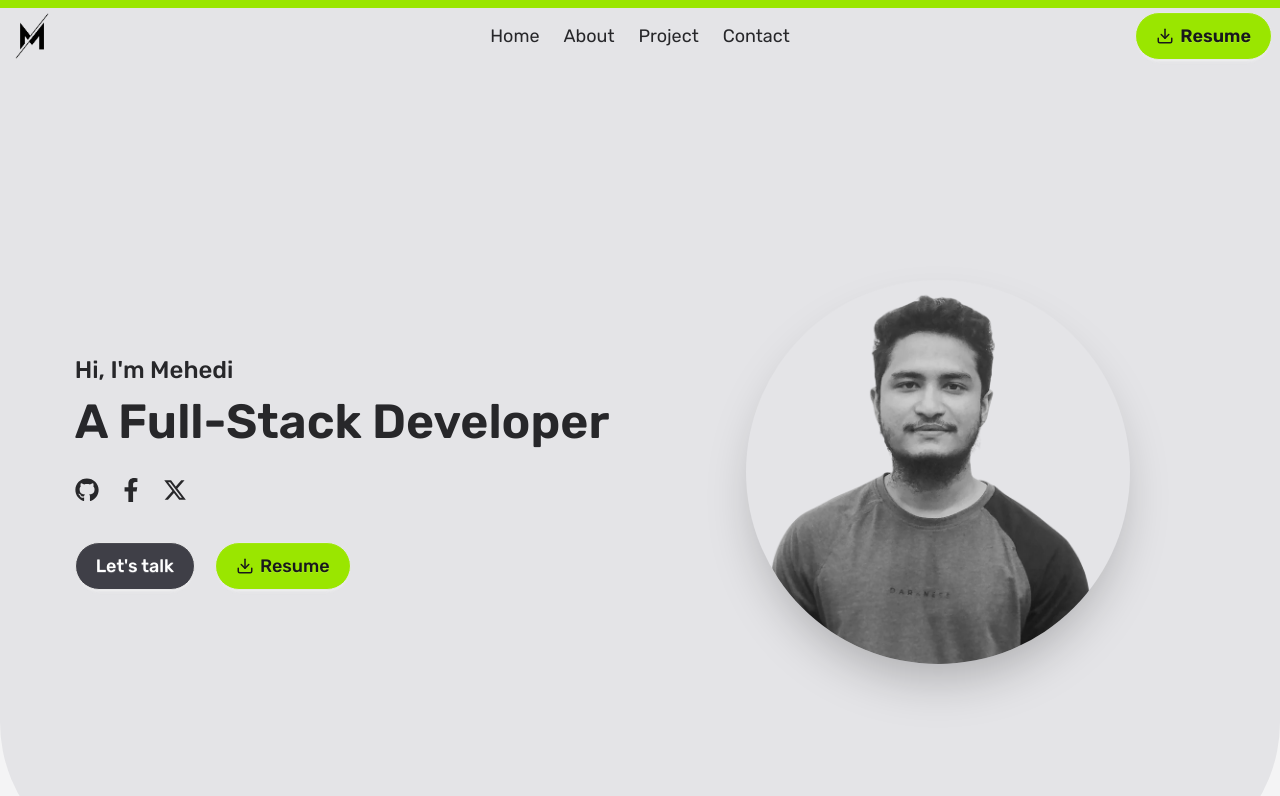
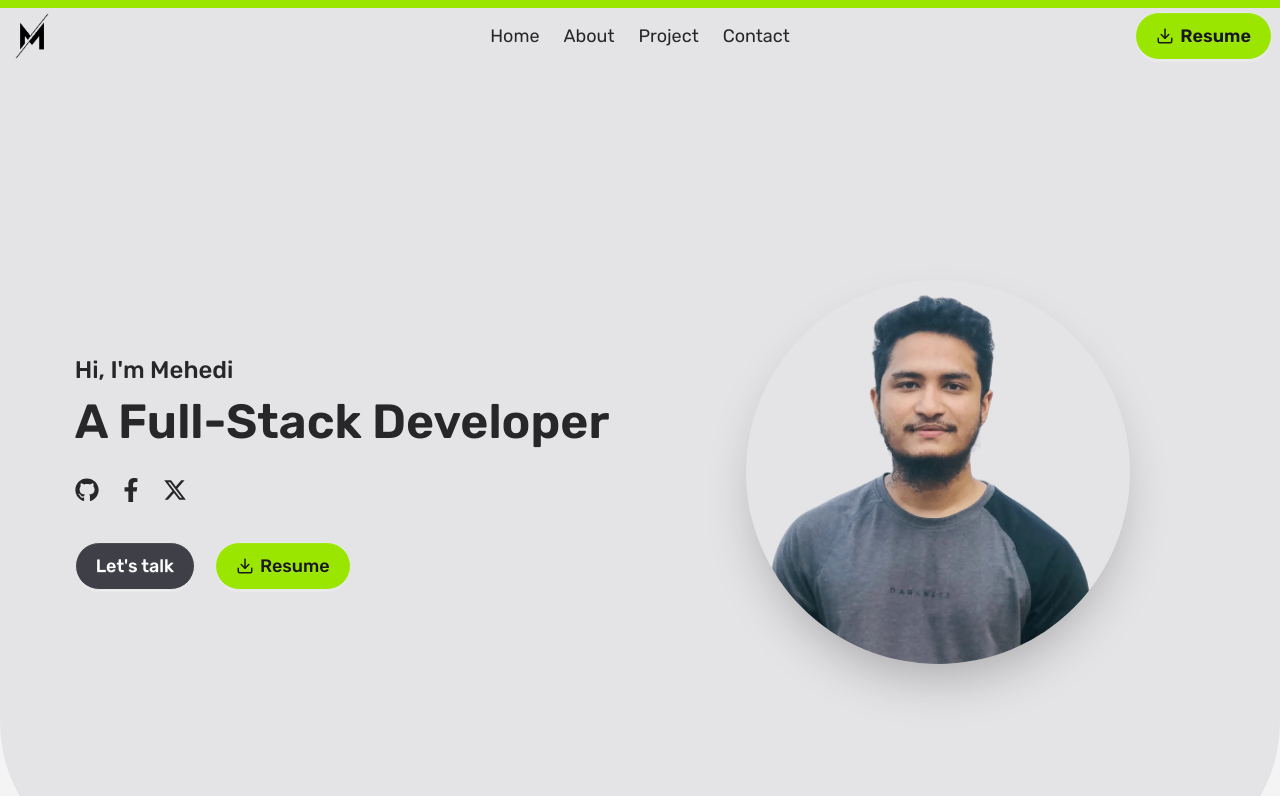
Before and after one commit to Mehedi107/Portfolio, a React (Vite) app: page / in a window 1280 px wide. Shown: the top 796 px of the page. Built offline with nearby package versions, Linux system fonts and the light colour scheme; a web font is replaced by a local one.

Commit message:
remove hero section's hover animation

```diff
--- a/src/components/Banner.jsx
+++ b/src/components/Banner.jsx
@@ -71,11 +71,7 @@ const Banner = () => {
           className="col-span-1 justify-self-center "
         >
           <div className="bg-zinc-200 rounded-full shadow-2xl overflow-hidden">
-            <img
-              className="max-h-96 w-full object-cover grayscale hover:grayscale-0 transition"
-              src={mehedi}
-              alt=""
-            />
+            <img className="max-h-96 w-full object-cover" src={mehedi} alt="" />
           </div>
         </motion.div>
       </div>
```
